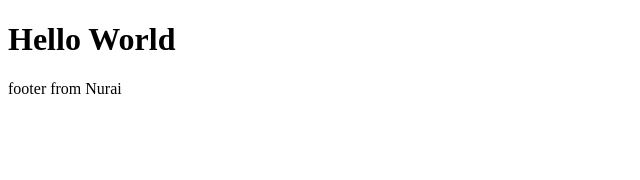
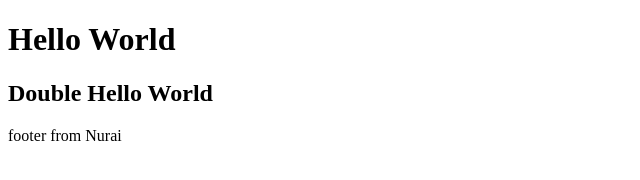
Before and after one commit to Nurashka23/my-site, a plain HTML site: page index.html in a window 1280 px wide. Shown: the whole page, without its empty margins (0-640 px from the left). Drawn offline with Linux system fonts and the light colour scheme.

Commit message:
add second title

```diff
--- a/index.html
+++ b/index.html
@@ -7,6 +7,7 @@
   </head>
   <body>
     <h1>Hello World</h1>
+    <h2>Double Hello World</h2>
     <footer>footer from Nurai</footer>
   </body>
 </html>
```
